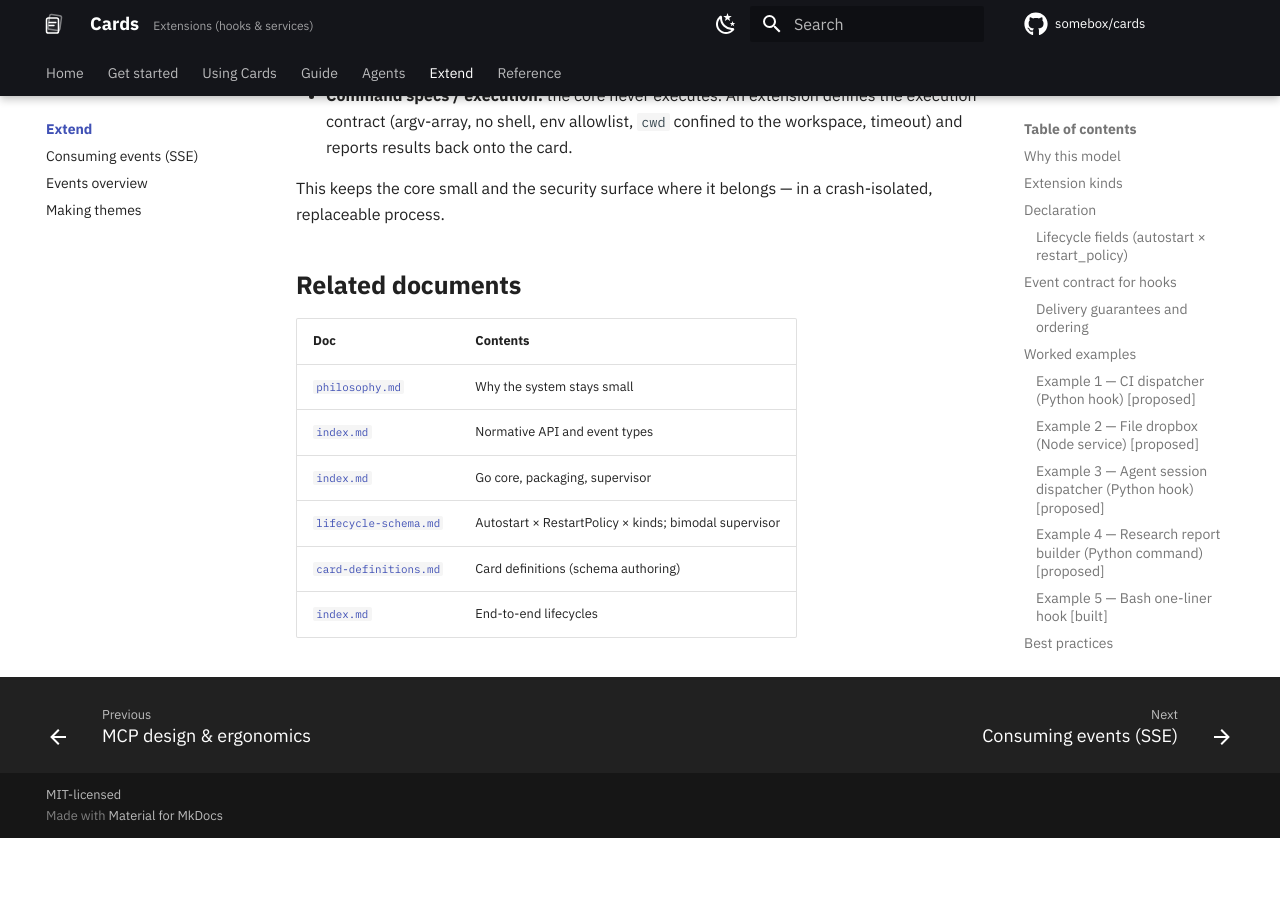
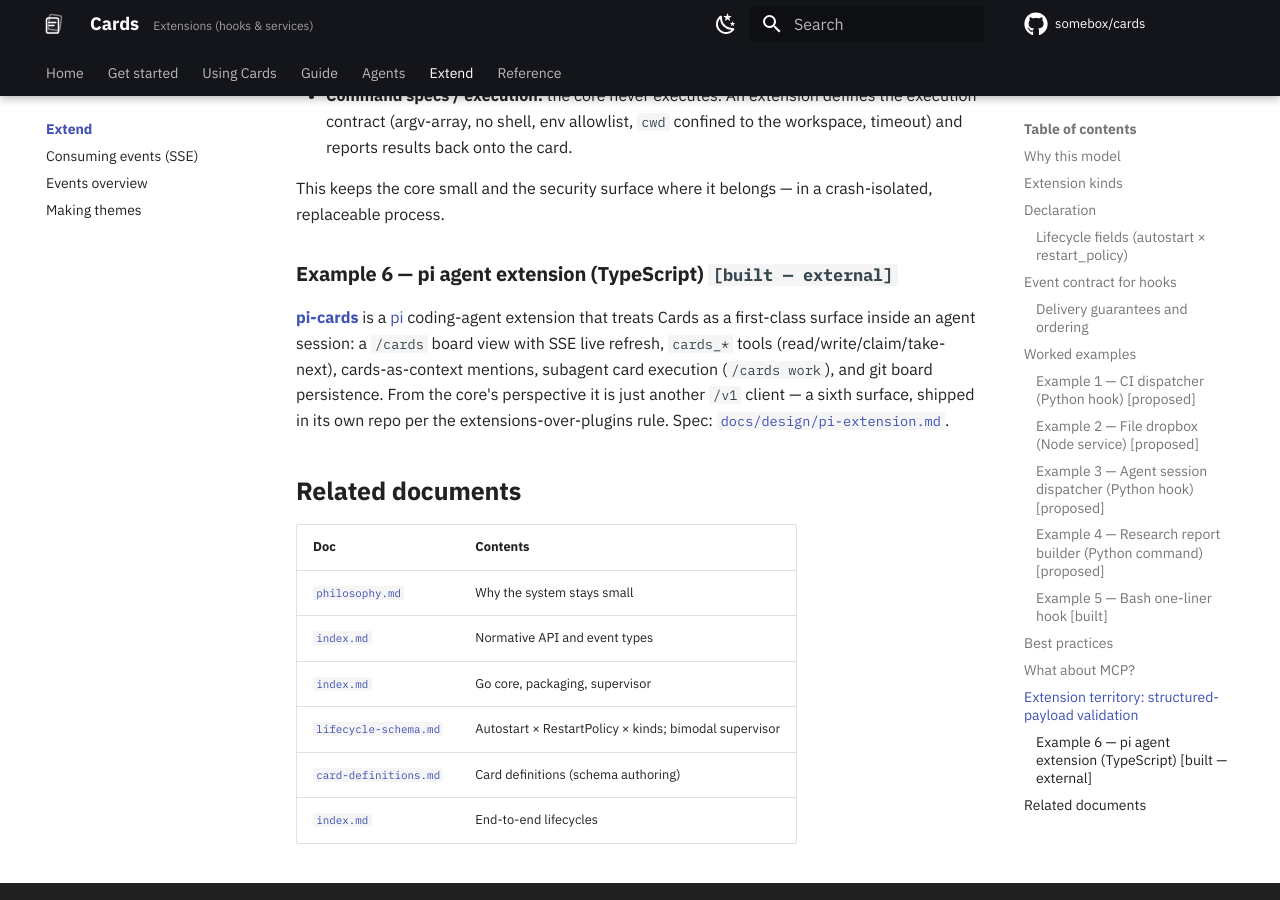
Before and after one commit to somebox/cards, an MkDocs documentation site: the page built from docs/extensions/index.md, in a window 1280 px wide and 900 px high, scrolled down 8087 px. Built offline with MkDocs 1.6.1 and Material for MkDocs 9.7.7, drawn with Linux system fonts in a browser that asks for light colours; comment, search, counter and statistics services are not loaded; before the commit the page ends 8925 px from its top, so only the background shows below that.

Commit message:
board+docs: pi-cards series complete (8/8 done); extension example + roadmap links
All 8 pi-cards cards done with worklogs; dogfood probe card 57901d57
executed todo→review by the extension itself. docs/extensions/index.md
gains Example 6 (pi-cards); roadmap §11 marks the pi-agent worked
example as built.

```diff
--- a/docs/extensions/index.md
+++ b/docs/extensions/index.md
@@ -369,6 +369,17 @@
 This keeps the core small and the security surface where it belongs — in a
 crash-isolated, replaceable process.
 
+### Example 6 — pi agent extension (TypeScript) `[built — external]`
+
+**[pi-cards](https://github.com/somebox/pi-cards)** is a [pi](https://pi.dev)
+coding-agent extension that treats Cards as a first-class surface inside an
+agent session: a `/cards` board view with SSE live refresh, `cards_*` tools
+(read/write/claim/take-next), cards-as-context mentions, subagent card
+execution (`/cards work`), and git board persistence. From the core's
+perspective it is just another `/v1` client — a sixth surface, shipped in
+its own repo per the extensions-over-plugins rule. Spec:
+[`docs/design/pi-extension.md`](../design/pi-extension.md).
+
 ## Related documents
 
 | Doc | Contents |
```
Also changed, not shown: docs/roadmap.md (+4 -1 lines), 1 other file.
